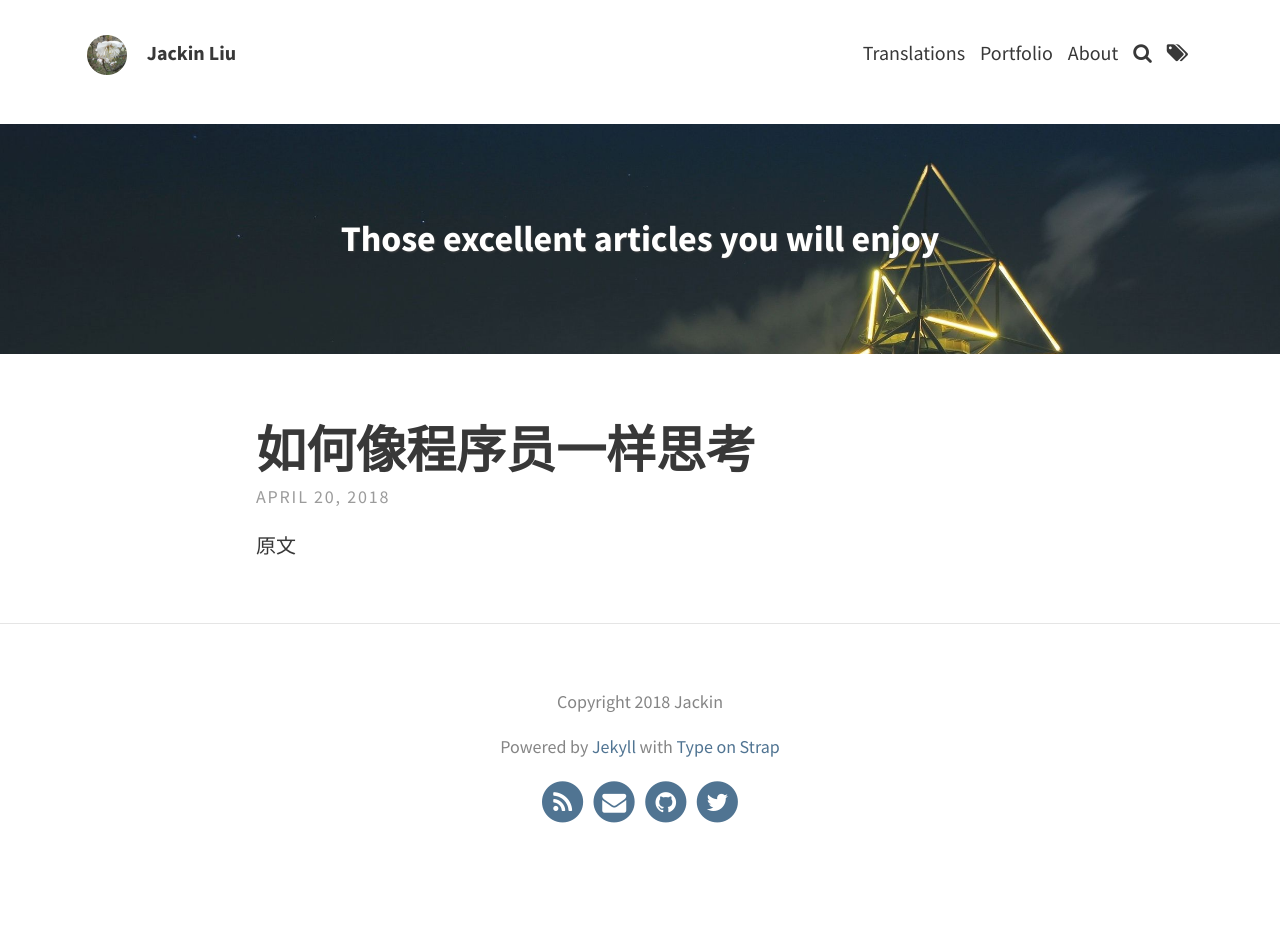
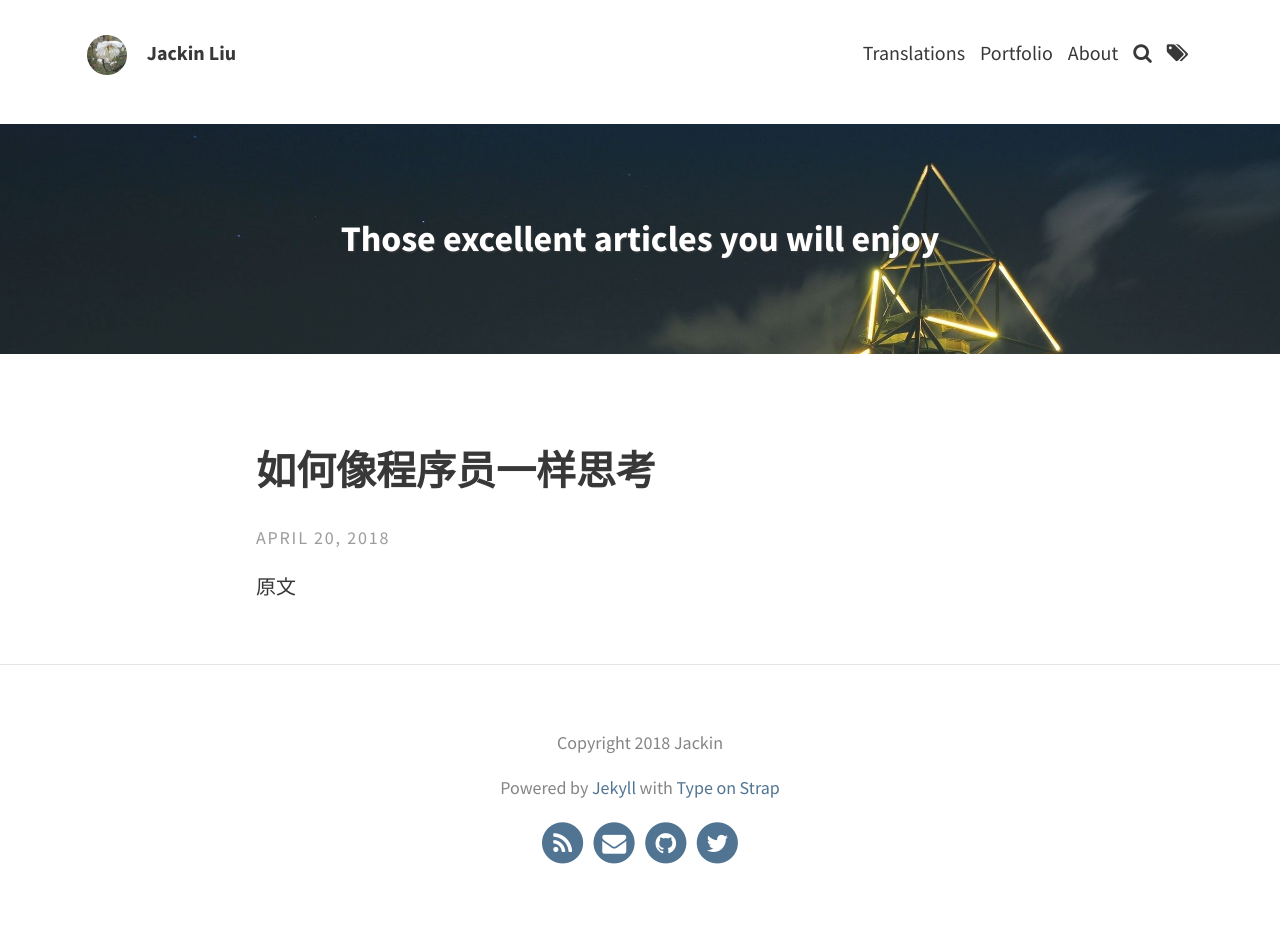
Before and after one commit to LiuJQ/LiuJQ.github.io, a Jekyll site: the page built from pages/translations.html, in a window 1280 px wide. Built offline with Jekyll 4.4.1, drawn with Linux system fonts in a browser that asks for light colours; before the commit the page ends 908 px from its top, so only the background shows below that.

Commit message:
change font size for article list page

```diff
--- a/_includes/translations.html
+++ b/_includes/translations.html
@@ -17,11 +17,11 @@
       {% endif %}
       <span>
           <header>
-            <h1>
+            <h2>
               <a class="post-link" href="{{ post.url | prepend: site.baseurl }}">
                 {{ post.title }}
               </a>
-            </h1>
+            </h2>
             <p class="meta">
               {{ post.date | date: "%B %-d, %Y" }}
             </p>
--- a/_layouts/home.html
+++ b/_layouts/home.html
@@ -20,17 +20,17 @@ layout: default
       {% endif %}
       <span>
           <header>
-            <h1>
+            <h2>
               <a class="post-link" href="{{ post.url | prepend: site.baseurl }}">
                 {{ post.title }}
               </a>
-            </h1>
+            </h2>
             <p class="meta">
               {{ post.date | date: "%B %-d, %Y" }}
             </p>
           </header>
           <div class="excerpt">
-            {{ post.content | strip_html | truncate: "250" }}
+            {{ post.content | strip_html | truncate: "180" }}
             <!--<a class="button" href="{{ post.url | prepend: site.baseurl }}">
               {{ site.theme_settings.str_continue_reading }}
             </a>-->
```
